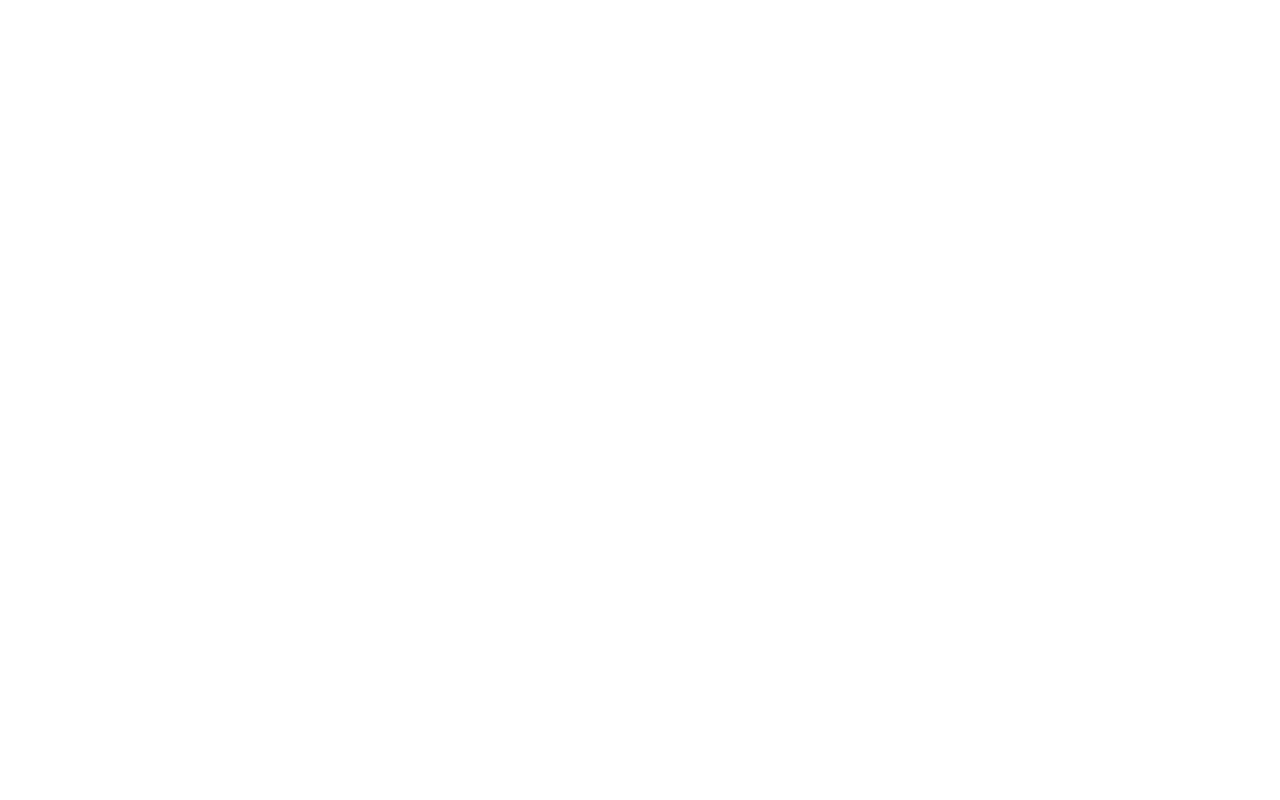
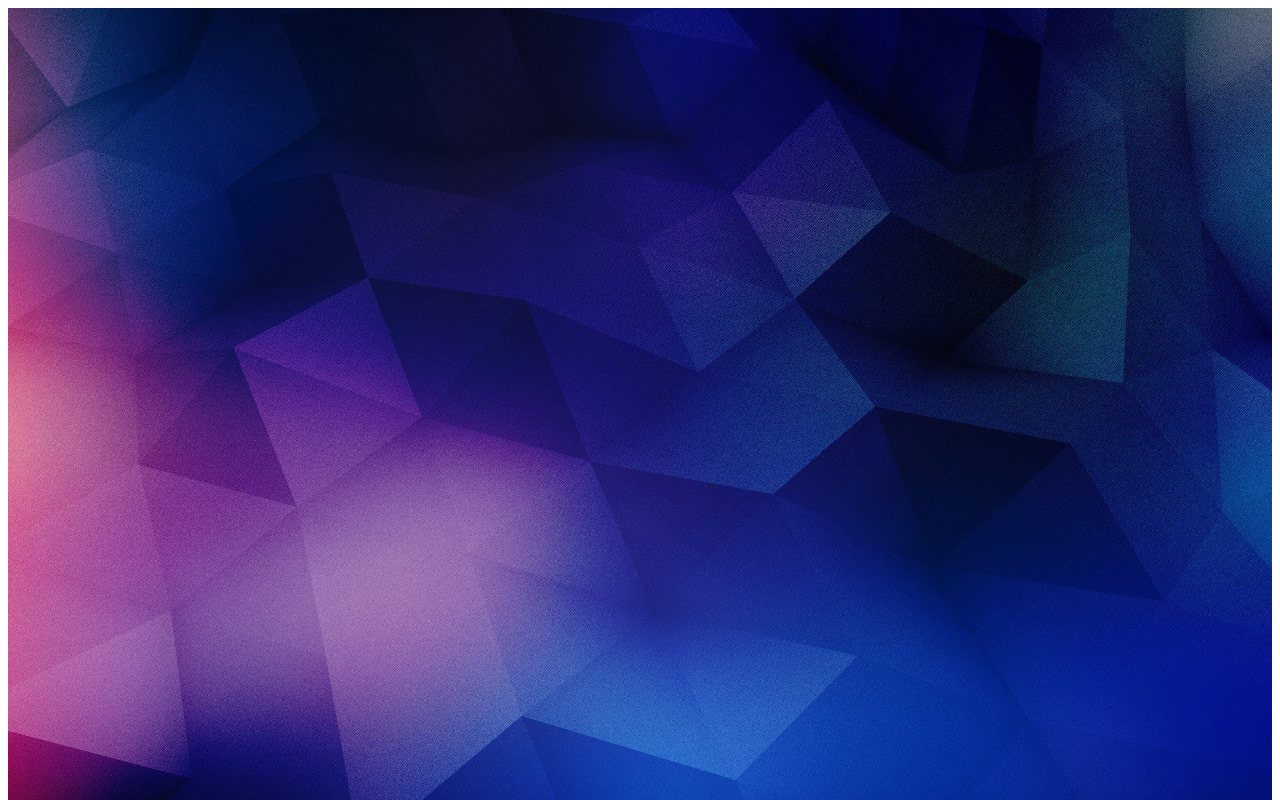
Before and after one commit to asamanta94/asamanta94.github.io, a plain HTML site: page index.html in a window 1280 px wide. Shown: the top 800 px of the page. Drawn offline with Linux system fonts and the light colour scheme.

Commit message:
Commit an image

```diff
--- a/index.css
+++ b/index.css
@@ -1,8 +1,9 @@
 .fixed-bg {
     background-image: url("index.jpg");
-    min-height: 500px;
+    min-height: 2000px;
     background-attachment: fixed;
     background-position: center;
     background-repeat: no-repeat;
-    background-size: cover;
+    background-size: 100%;
+    display: block;
 }
--- a/index.html
+++ b/index.html
@@ -1,8 +1,9 @@
 <!DOCTYPE html>
 <html>
     <head>
+        <link rel="stylesheet" href="index.css">
     </head>
     <body>
-
+        <div class="fixed-bg"></div>
     </body>
 </html>
```
